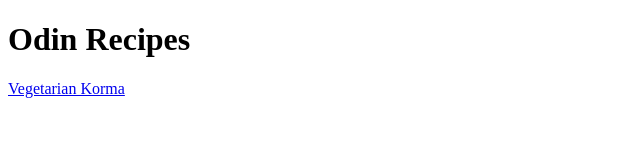
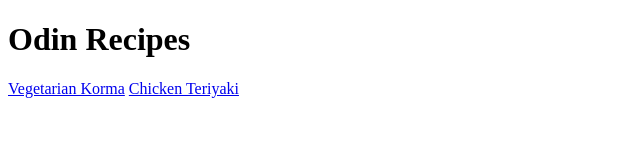
Before and after one commit to nathanielwjohnston/odin-recipes, a plain HTML site: page index.html in a window 1280 px wide. Shown: the whole page, without its empty margins (0-640 px from the left). Drawn offline with Linux system fonts and the light colour scheme.

Commit message:
Add link to chicken teriyaki recipe in index.html

```diff
--- a/index.html
+++ b/index.html
@@ -8,5 +8,6 @@
 <body>
     <h1>Odin Recipes</h1>
     <a href="./recipes/vegetarian-korma.html">Vegetarian Korma</a>
+    <a href="./recipes/chicken-teriyaki.html">Chicken Teriyaki</a>
 </body>
 </html>
```
